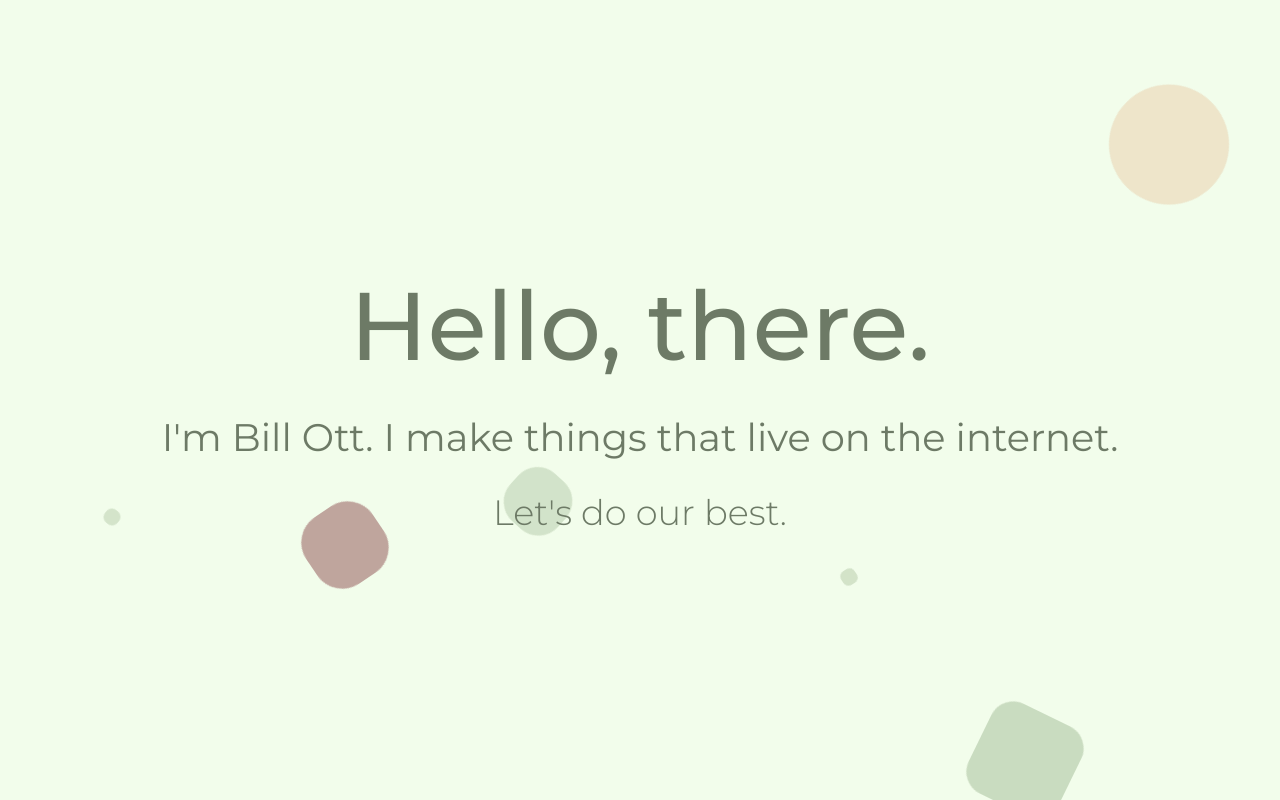
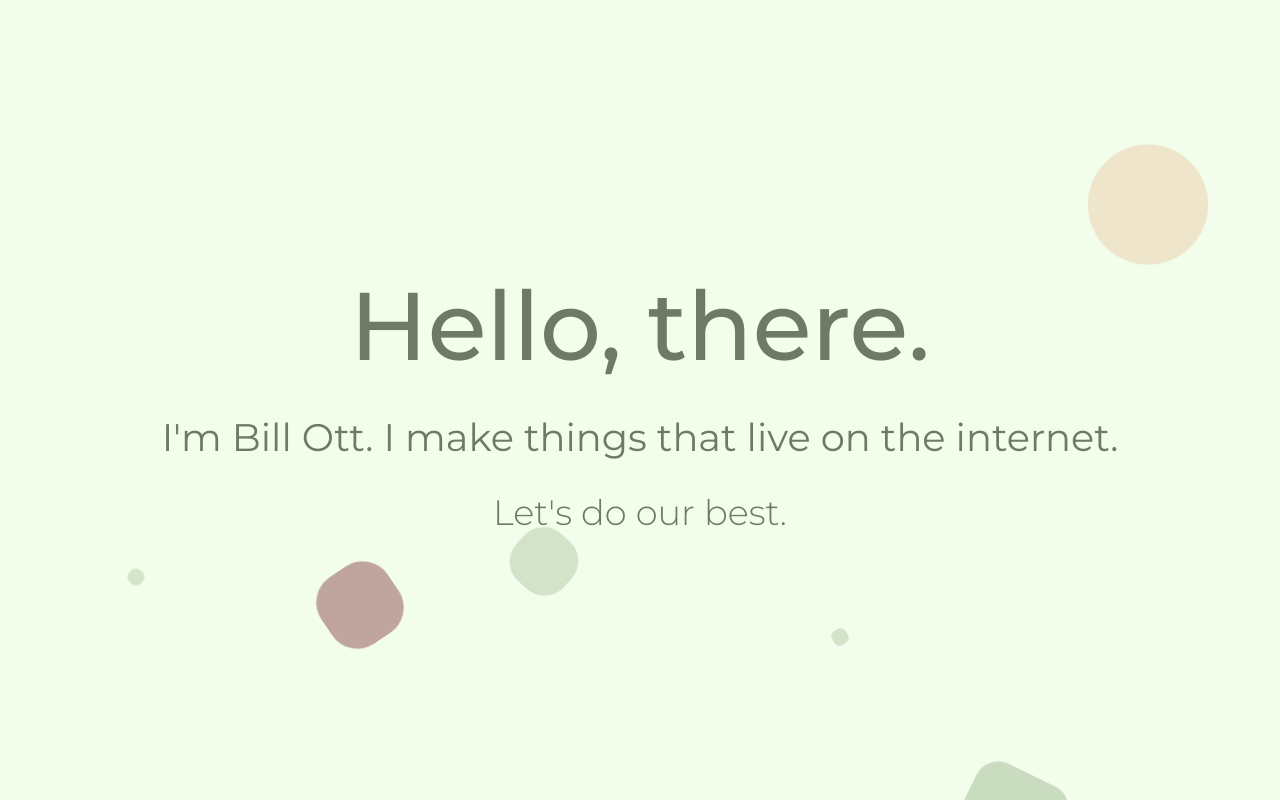
Before and after one commit to billyott/personal-site, a React (Create React App) app: page / in a window 1280 px wide. Shown: the top 800 px of the page. Built offline with nearby package versions, Linux system fonts and the light colour scheme.

Commit message:
update positioning and height

```diff
--- a/src/components/background.scss
+++ b/src/components/background.scss
@@ -4,15 +4,10 @@
 
     &__background-area{
         position: fixed;
-        top: -100px;
-        bottom: -100px;
-        left: -30px;
-        right: -30px;
+        left: 0px;
+        right: 0px;
         background: $matcha-honeydew;
-        overflow-x: hidden;
-        overflow-y: scroll;
-        -webkit-overflow-scrolling: touch;
-        min-height: 450px;
+        height: 120%;
         z-index: -1;
     }
 
```
